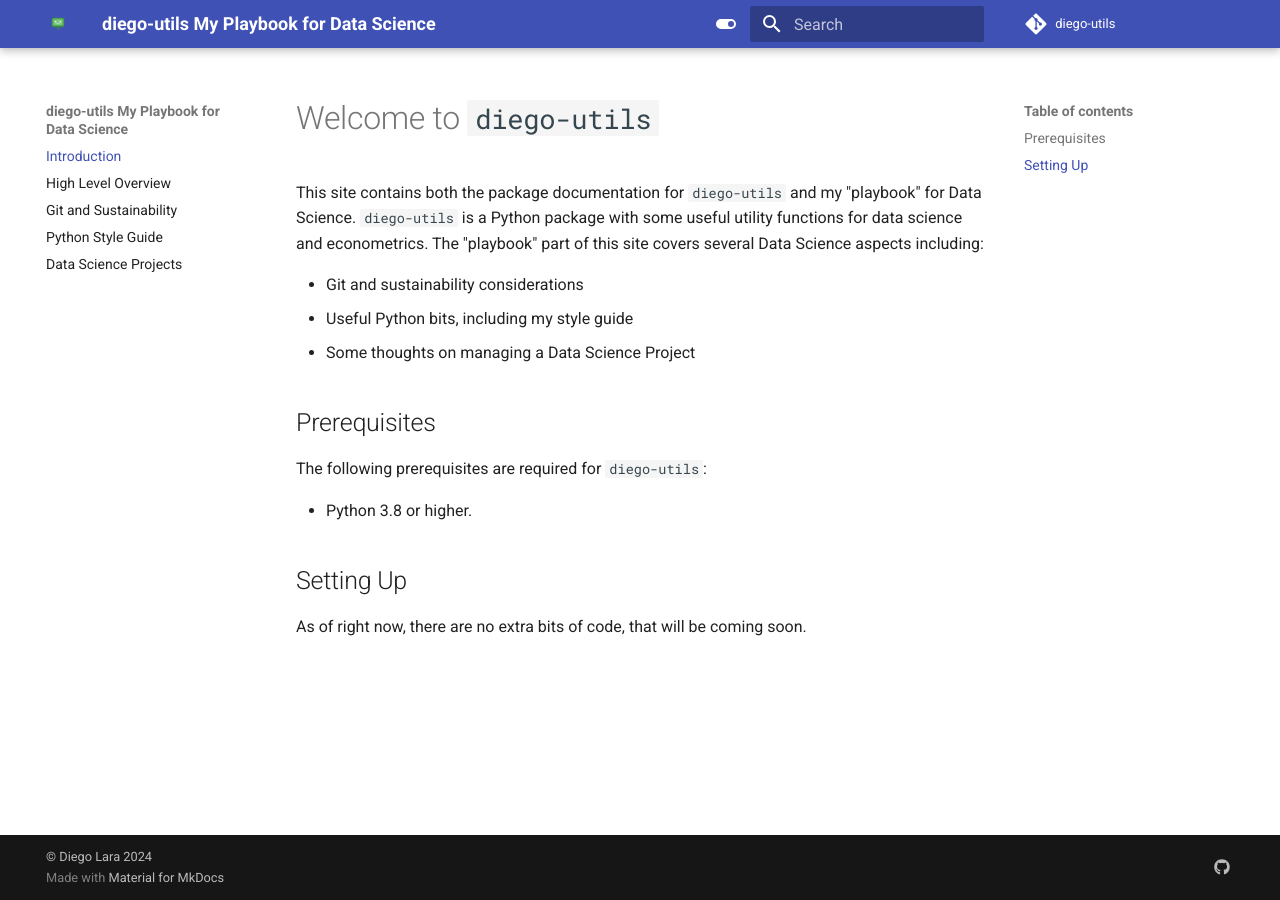
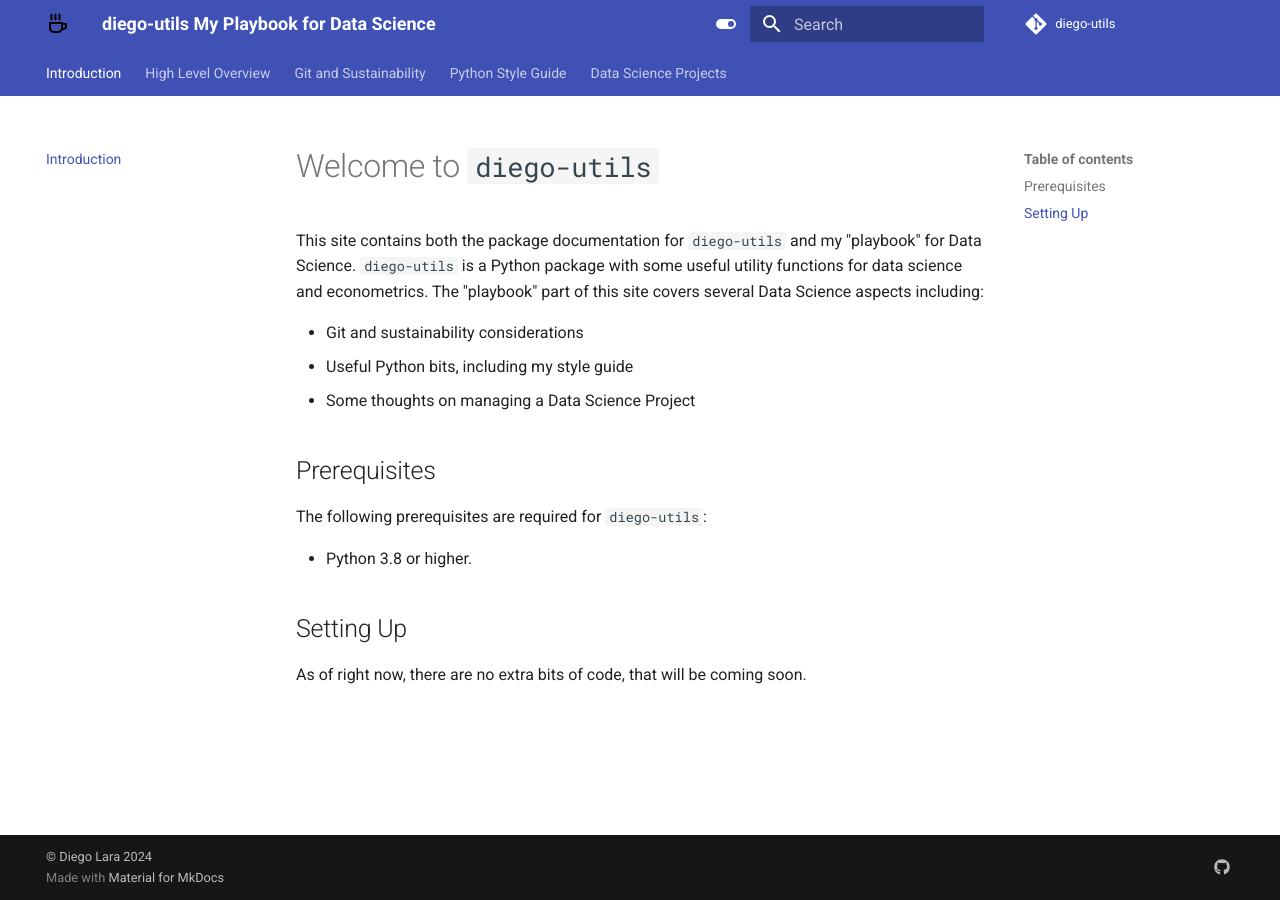
Before and after one commit to diego-lda/diego-utils, an MkDocs documentation site: the page built from docs/index.md, in a window 1280 px wide. Built offline with MkDocs 1.6.1 and Material for MkDocs 9.7.7, drawn with Linux system fonts in a browser that asks for light colours; comment, search, counter and statistics services are not loaded.

Commit message:
Doc: Modify MkDocs icons and navs

```diff
--- a/mkdocs.yml
+++ b/mkdocs.yml
@@ -22,6 +22,8 @@ theme:
       surface: "#2d2d2d"
       text: "#f5f5f5"
   features:
+    - navigation.tabs
+    - navigation.top
     - toggle.light_dark  # Enables light/dark mode toggle
 
 plugins:
```
Also changed, not shown: docs/assets/diego_favicon.svg, docs/assets/diego_logo.svg.
